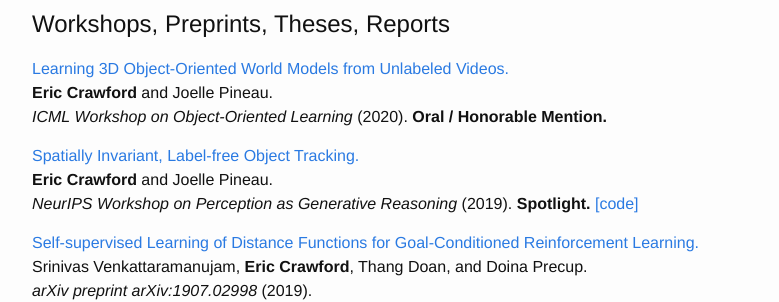
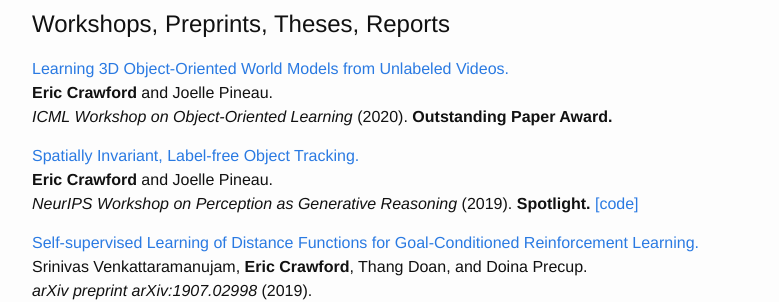
Before and after one commit to e2crawfo/e2crawfo.github.io, a Jekyll site: the page built from index.md, in a window 1280 px wide. Shown: the part 1332-1634 px from the top of the page, without its empty margins (238-1017 px from the left). Built offline with Jekyll 4.4.1, drawn with Linux system fonts in a browser that asks for light colours.

Commit message:
Updated OOL workshop award.

```diff
--- a/index.md
+++ b/index.md
@@ -39,7 +39,7 @@
 ## Workshops, Preprints, Theses, Reports
 [Learning 3D Object-Oriented World Models from Unlabeled Videos.]({{ site.url }}/pdfs/icml_ool_2020.pdf)
 **Eric Crawford** and Joelle Pineau.
-*ICML Workshop on Object-Oriented Learning* (2020). **Oral / Honorable Mention.**
+*ICML Workshop on Object-Oriented Learning* (2020). **Outstanding Paper Award.**
 
 [Spatially Invariant, Label-free Object Tracking.]({{ site.url }}/pdfs/silot_neurips_workshop.pdf)
 **Eric Crawford** and Joelle Pineau.
```
Also changed, not shown: 1 other file.
